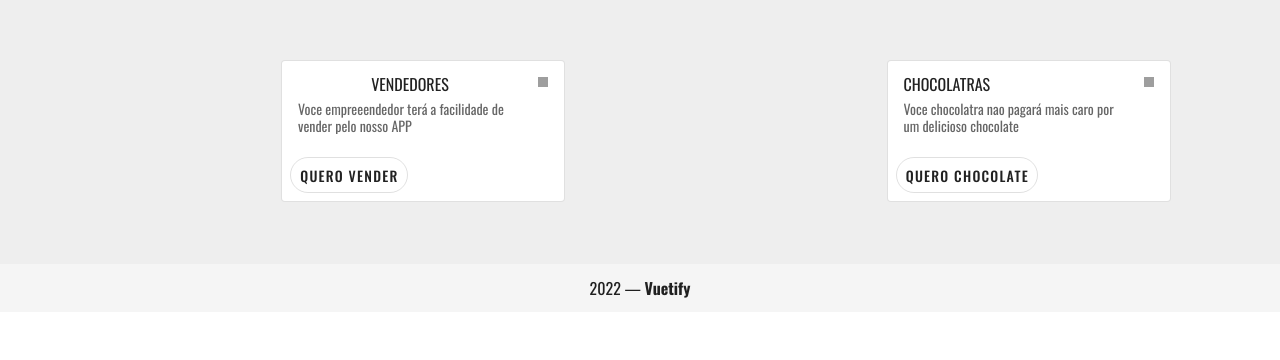
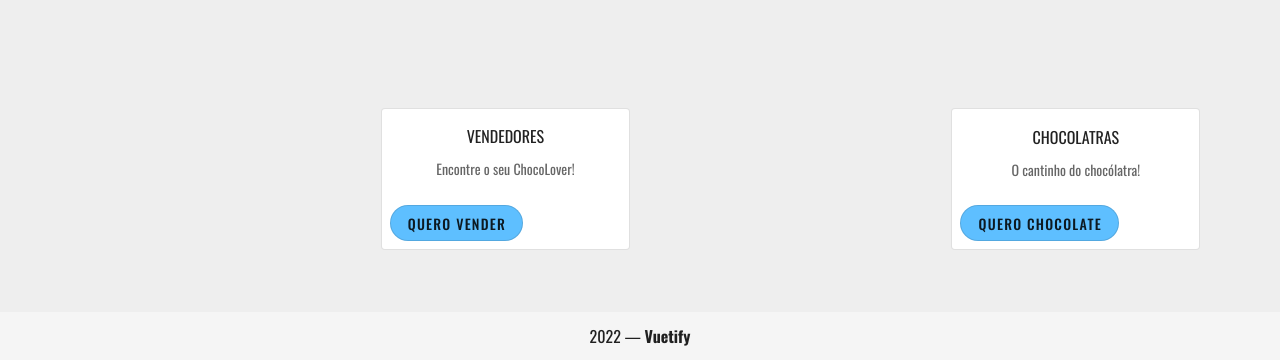
Before and after one commit to Rocha-Vinicius/hackathon-luna, a Vue app: page /#/ in a window 1280 px wide. Shown: the part 1177-1537 px from the top of the page. Before the commit the page ends 1489 px from the top, so only its background shows below. Built offline with nearby package versions, Linux system fonts and the light colour scheme.

Commit message:
Add atualização do layout

```diff
--- a/src/router/index.js
+++ b/src/router/index.js
@@ -9,17 +9,6 @@ import QuemSomos from '../views/QuemSomos'
 Vue.use(VueRouter)
 
 const routes = [
-
-  {
-    path: '/cadastro',
-    name: 'cadastro',
-    component: Cadastro
-  },
-  {
-    path: '/produtos',
-    name: 'produtos',
-    component: Produtos
-  },
   {
     path: '/',
     name: 'TelaInicial',
@@ -30,6 +19,16 @@ const routes = [
     path: '/login',
     name: 'TelaLogin',
     component: TelaLogin
+  },
+  {
+    path: '/cadastro',
+    name: 'cadastro',
+    component: Cadastro
+  },
+  {
+    path: '/produtos',
+    name: 'produtos',
+    component: Produtos
   },
   {
     path: '/QuemSomos',
--- a/src/views/QuemSomos.vue
+++ b/src/views/QuemSomos.vue
@@ -1,26 +1,27 @@
 <template>
-    <v-container>
-        <h2 class="text-h5 text-center mb-3 mt-5">Quem somos</h2>
+    <v-container class="quem-somos">
+        <h1 class=" text-center mb-3 mt-5">QUEM SOMOS</h1>
          <v-img class="inicio-imagem mb-4" src="https://i.ytimg.com/vi/5QIsyuVqbNQ/mqdefault.jpg">
         </v-img>
         <p>Somos a equipe 08 da 10º Edição Luna do Hackathon Decola Iteris.
-            <a href="www.iteris.com.br">Iteris</a>.</p>
 
-        <p>Conheça os desenvolvedores</p>
+        <p class="link"><a href="www.iteris.com.br">Iteris</a>.</p>
+
+        <p>Conheça os desenvolvedores: </p>
 
         <v-simple-table>
             <div>
                 <tbody>
                 <tr v-for="desenvolvedor of desenvolvedores" :key="desenvolvedor.id" >
                     <td>
-                        <v-avatar size=62 mb-50 mt-5>
+                        <v-avatar size=60 mb-50 mt-5>
                             <img
                                 :src="desenvolvedor.avatar"
                                 :alt="desenvolvedor.nome"
                             >
                         </v-avatar>
                     </td>
-                    <td><a :href="desenvolvedor.link"> {{desenvolvedor.nome}}</a></td>
+                    <td pl-5 ><a :href="desenvolvedor.link"> {{desenvolvedor.nome}}</a></td>
                 </tr>
                 </tbody>
             </div>
@@ -76,6 +77,17 @@ export default {
 </script>
 
 <style scoped>
+    .quem-somos {
+        color: #2c3e50;
+        font-family: 'Oswald', sans-serif;
+        background-color: #EEEEEE;
+        text-align: center;
+    }
+
+    .quem-somos a {
+        text-decoration: none;
+    }
+
     .inicio-imagem {
         border-radius: 5px;
     }
--- a/src/views/TelaInicial.vue
+++ b/src/views/TelaInicial.vue
@@ -1,5 +1,6 @@
 <template>
-  <v-container>
+  <v-container class="tela-inicial">
+    <h1>ChocoLovers</h1>
       <v-img src="../assets/pascoa1.png"/>
 
       <div class="cards">
@@ -10,56 +11,54 @@
       >
         <v-list-item three-line>
           <v-list-item-content>
-            <div to="/TelaLogin" class="botao">
+
+            <div class="botao">
               VENDEDORES
             </div>
-            <v-list-item-subtitle>Voce empreeendedor terá a facilidade de vender pelo nosso APP</v-list-item-subtitle>
+
+            <v-list-item-subtitle>Encontre o seu ChocoLover!</v-list-item-subtitle>
           </v-list-item-content>
-
-          <v-list-item-avatar
-            tile
-            size="10"
-            color="grey"
-          ></v-list-item-avatar>
         </v-list-item>
 
         <v-card-actions>
+          <router-link to="/login">
           <v-btn
             outlined
             rounded
             text
+            class="btn"
           >
             quero vender
           </v-btn>
+          </router-link>
         </v-card-actions>
       </v-card>
       <v-card class="card2"
-        max-width="284"
+        max-height="284px"
         outlined
       >
         <v-list-item three-line>
           <v-list-item-content>
-            <v-list-item-title to="/TelaLogin" class="botao2">
+
+            <v-list-item-title class="botao2">
               CHOCOLATRAS
             </v-list-item-title>
-            <v-list-item-subtitle>Voce chocolatra nao pagará mais caro por um delicioso chocolate</v-list-item-subtitle>
+
+            <v-list-item-subtitle>O cantinho do chocólatra!</v-list-item-subtitle>
           </v-list-item-content>
-
-          <v-list-item-avatar
-            tile
-            size="10"
-            color="grey"
-          ></v-list-item-avatar>
         </v-list-item>
 
         <v-card-actions>
+          <router-link to="/login">
           <v-btn
             outlined
             rounded
             text
+            class="btn"
           >
             Quero chocolate
           </v-btn>
+           </router-link>
         </v-card-actions>
       </v-card>
     </div>
@@ -70,20 +69,32 @@
   }
 </script>
 <style scoped>
-.h1{
-  position: absolute;
+
+  .tela-inicial {
+    text-align: center;
   }
-.cards{
+
+  h1 {
+    text-align: center;
+  }
+
+  .cards {
     display: flex;
-  justify-content: center;
-  margin-right: 50px;
+
+    margin-right: 20px;
     margin-bottom: 50px;
   }
-.card2{
-  margin-left:100px;
+
+  .cards2 {
+  justify-content: space-around;
   }
-.botao{
+
+  .botao {
     display: flex;
     justify-content: center;
   }
+
+  .btn {
+    background-color: #5ebfff;
+  }
 </style>
```
Lines whose indentation alone changed are shown as unchanged.
